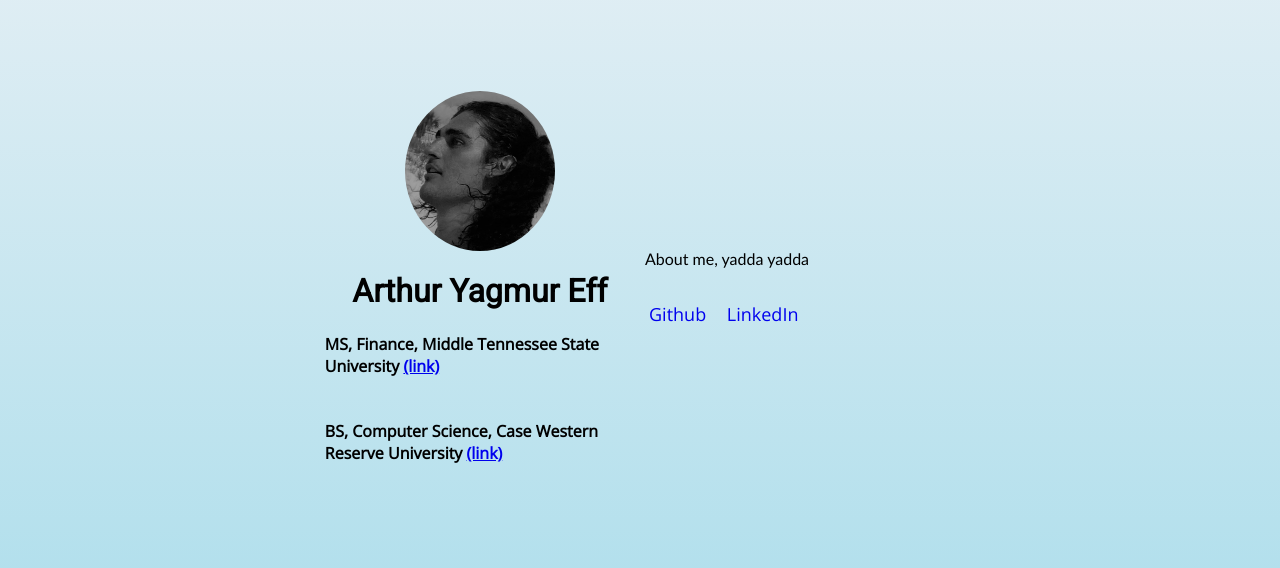
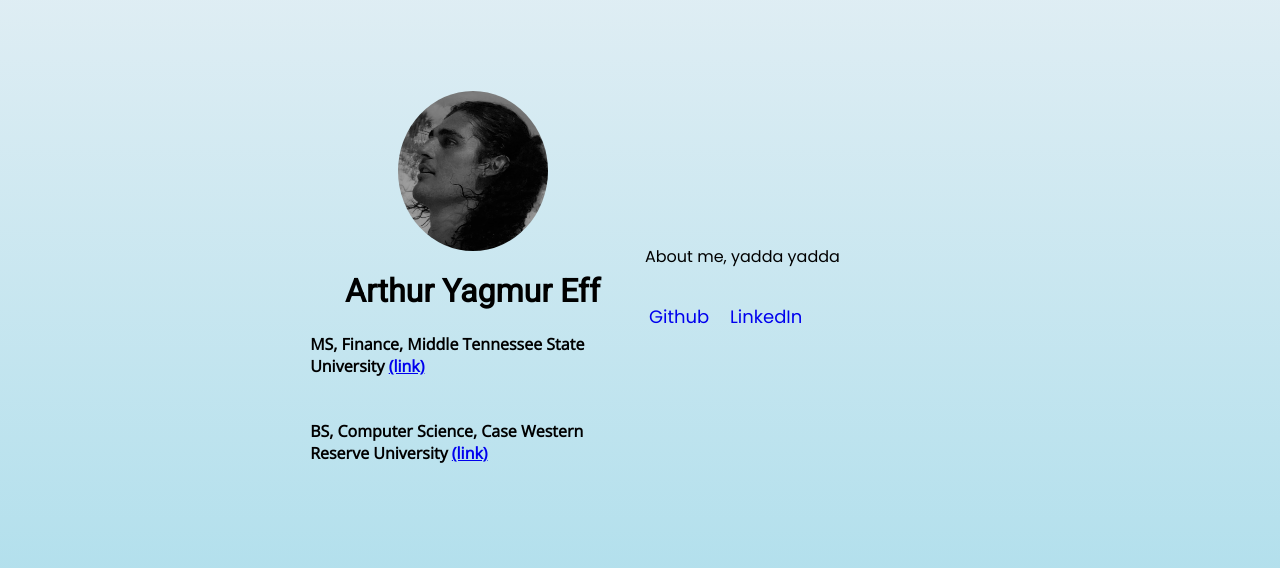
Before and after one commit to yagmur2/yagmur2.github.io, a plain HTML site: page index.html in a window 1280 px wide. Shown: the part 112-680 px from the top of the page. Drawn offline with nearby package versions, Linux system fonts and the light colour scheme.

Commit message:
Moved font imports to style.css and added meta tags

```diff
--- a/index.html
+++ b/index.html
@@ -2,9 +2,11 @@
 <html>
 
 <head>
+  <meta charset="utf-8">
+  <meta content="IE-edge" http-equiv="X-UA-Compatible">
+  <meta content="width=device-width, intial-scale=1.0" name="viewport">
   <title>Arthur Yagmur Eff</title>
   <link rel="stylesheet" type="text/css" href="style.css">
-  <link href="https://fonts.googleapis.com/css?family=Open+Sans|Roboto" rel="stylesheet">
 </head>
 
 <body>
--- a/style.css
+++ b/style.css
@@ -1,3 +1,6 @@
+@import url('https://fonts.googleapis.com/css?family=Open+Sans|Roboto');
+@import url('https://fonts.googleapis.com/css2?family=Poppins:ital,wght@0,100;0,200;0,300;0,400;0,500;0,600;0,700;0,800;0,900;1,100;1,200;1,300;1,400;1,500;1,600;1,700;1,800;1,900&display=swap');
+
 .profile-picture {
   border-radius: 50%;
   align-items: center;
@@ -43,13 +46,14 @@ body {
 }
 
 .bio {
-  font-family: Calibri;
+  font-family: poppins;
 }
 
 .links {
   list-style: none;
   padding-left: 0px;
   font-size: 18px;
+  font-family: poppins;
 }
 
 .links li {
```
